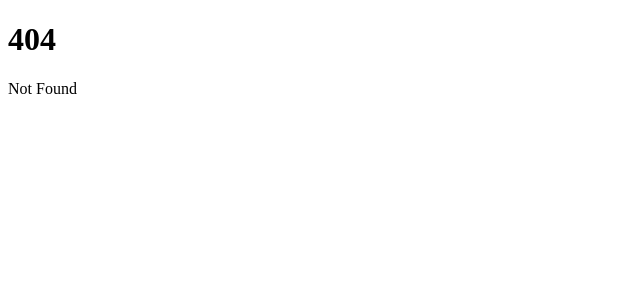
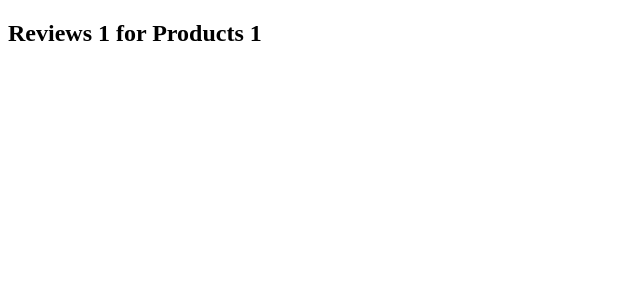
Before and after one commit to Sateeshkumarroyal/SvelteApp, a SvelteKit app: page /products/1/reviews/1 in a window 1280 px wide. Before the commit this address had no page. Shown: the top 300 px of the page, without its empty margins (0-640 px from the left). Built offline with nearby package versions, Linux system fonts and the light colour scheme.

Commit message:
Nested Dynamic routes

```diff
--- /dev/null
+++ b/src/routes/products/[productsid]/reviews/[reviewsid]/+page.svelte
@@ -0,0 +1,5 @@
+<script>
+import { page } from '$app/stores';
+const { productsid, reviewsid} = $page.params;
+</script>
+<h2>Reviews { reviewsid } for Products { productsid}</h2>
```
